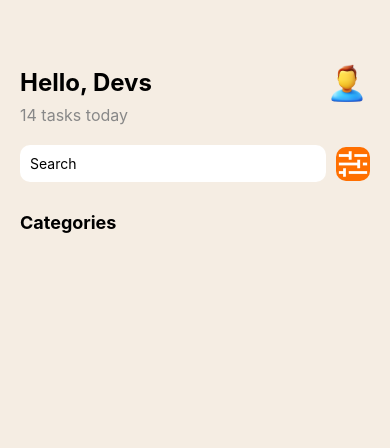
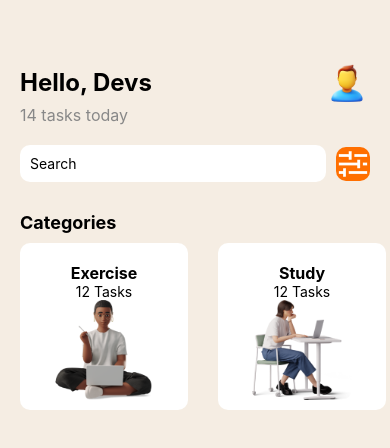
Before and after one commit to mubarakck/rn-assignment3-11293859, a React Native app in the folder myApp/: screen / in a window 390 px wide. Shown: the top 448 px of the page. Built offline with nearby package versions, Linux system fonts and the light colour scheme.

Commit message:
added all the categories section

```diff
--- a/myApp/App.js
+++ b/myApp/App.js
@@ -24,11 +24,79 @@ export default function App() {
         <Image source={ require("./assets/more.png")}  style={styles.filterIcon} />
       </View>
 
+
+
       <Text style={styles.sectionTitle}>Categories</Text>
 
 
 
+      <View style={styles.categories}>
 
+
+      <View style={styles.category}>
+          <Text style={styles.categoryText}>Exercise</Text>
+          <Text style={styles.categoryTaskCount}>12 Tasks</Text>
+          <Image source={ require("./assets/img1.png")} style={styles.categoryImage} />
+        </View>
+
+        <View style={styles.category}>
+          <Text style={styles.categoryText}>Study</Text>
+        <Text style={styles.categoryTaskCount}>12 Tasks</Text>
+        <Image source={ require("./assets/img2.png")} style={styles.categoryImage} />
+        </View>
+
+        <View style={styles.category}>
+          <Text style={styles.categoryText}>Wash</Text>
+          <Text style={styles.categoryTaskCount}>12 Tasks</Text>
+          <Image source={ require("./assets/wash.png")} style={styles.categoryImage} />
+        </View>
+
+        <View style={styles.category}>
+          <Text style={styles.categoryText}>Exercise</Text>
+          <Text style={styles.categoryTaskCount}>12 Tasks</Text>
+          <Image source={ require("./assets/exercise.png")} style={styles.categoryImage} />
+        </View>
+
+        <View style={styles.category}>
+          <Text style={styles.categoryText}>Study</Text>
+          <Text style={styles.categoryTaskCount}>12 Tasks</Text>
+          <Image source={ require("./assets/study.png")} style={styles.categoryImage} />
+        </View>
+
+        <View style={styles.category}>
+          <Text style={styles.categoryText}>Code</Text>
+          <Text style={styles.categoryTaskCount}>12 Tasks</Text>
+          <Image source={ require("./assets/code.png")} style={styles.categoryImage} />
+        </View>
+
+        <View style={styles.category}>
+          <Text style={styles.categoryText}>Cook</Text>
+          <Text style={styles.categoryTaskCount}>12 Tasks</Text>
+          <Image source={ require("./assets/cook.png")} style={styles.categoryImage} />
+        </View>
+
+        <View style={styles.category}>
+          <Text style={styles.categoryText}>Dance</Text>
+          <Text style={styles.categoryTaskCount}>12 Tasks</Text>
+          <Image source={ require("./assets/dance.png")} style={styles.categoryImage} />
+        </View>
+
+        <View style={styles.category}>
+          <Text style={styles.categoryText}>Eat</Text>
+          <Text style={styles.categoryTaskCount}>12 Tasks</Text>
+          <Image source={ require("./assets/eat.png")} style={styles.categoryImage} />
+        </View>
+
+
+	        <View style={styles.category}>
+          <Text style={styles.categoryText}>Bath</Text>
+          <Text style={styles.categoryTaskCount}>12 Tasks</Text>
+          <Image source={ require("./assets/bath.png")} style={styles.categoryImage} />
+        </View>
+
+
+
+        </View>
 
 
 
@@ -114,13 +182,31 @@ const styles = StyleSheet.create({
     padding: 10,
     borderRadius: 10,
   },
-  categories: {
-    flexDirection: 'row',
-  },
   sectionTitle: {
     fontSize: 18,
     fontWeight: 'bold',
     marginVertical: 10,
   },
+  categories: {
+    flexDirection: 'row',
+  },
+  category: {
+    backgroundColor: '#fff',
+    borderRadius: 10,
+    padding: 10,
+    alignItems: 'center',
+    width: '48%',
+    marginRight: 30,
+  },
+  categoryImage: {
+    width: 100,
+    height: 100,
+    borderRadius: 10,
+  },
+  categoryText: {
+    fontSize: 16,
+    fontWeight: 'bold',
+    marginTop: 10,
+  },
 
 });
```
Also changed, not shown: myApp/assets/img1.png, myApp/assets/img2.png.
